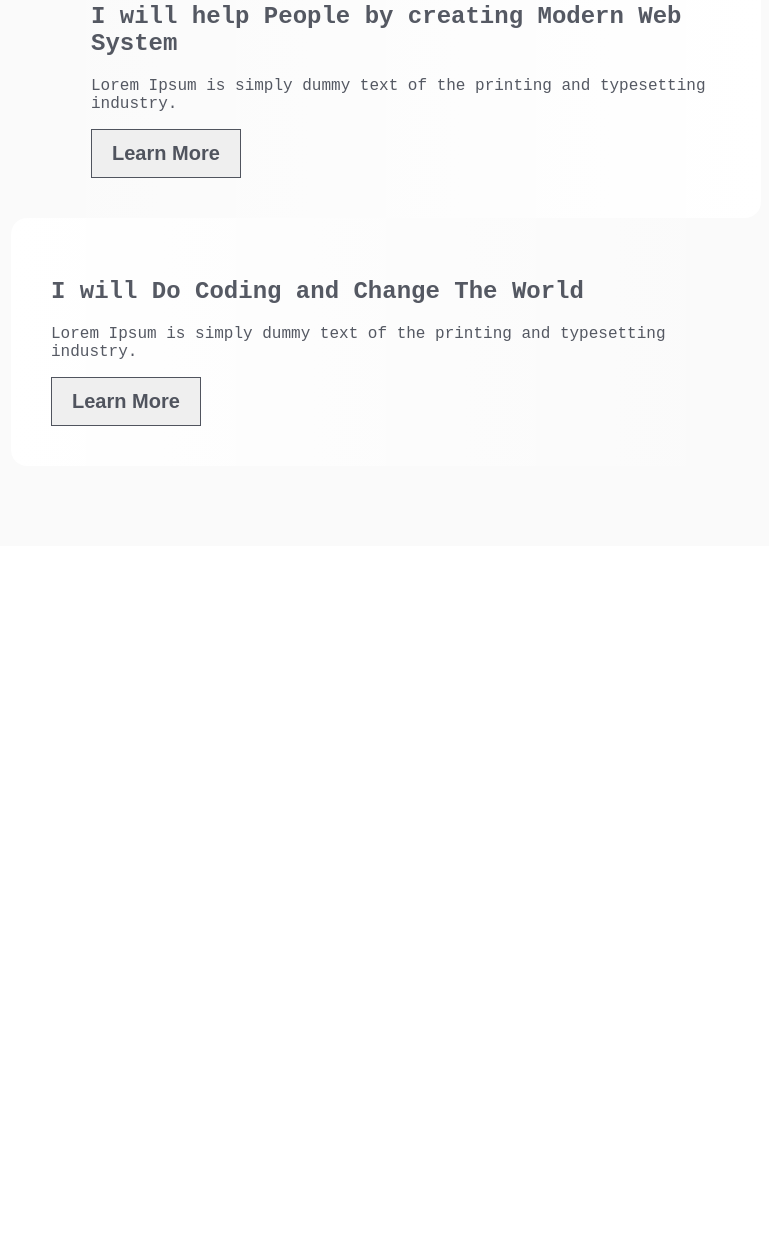
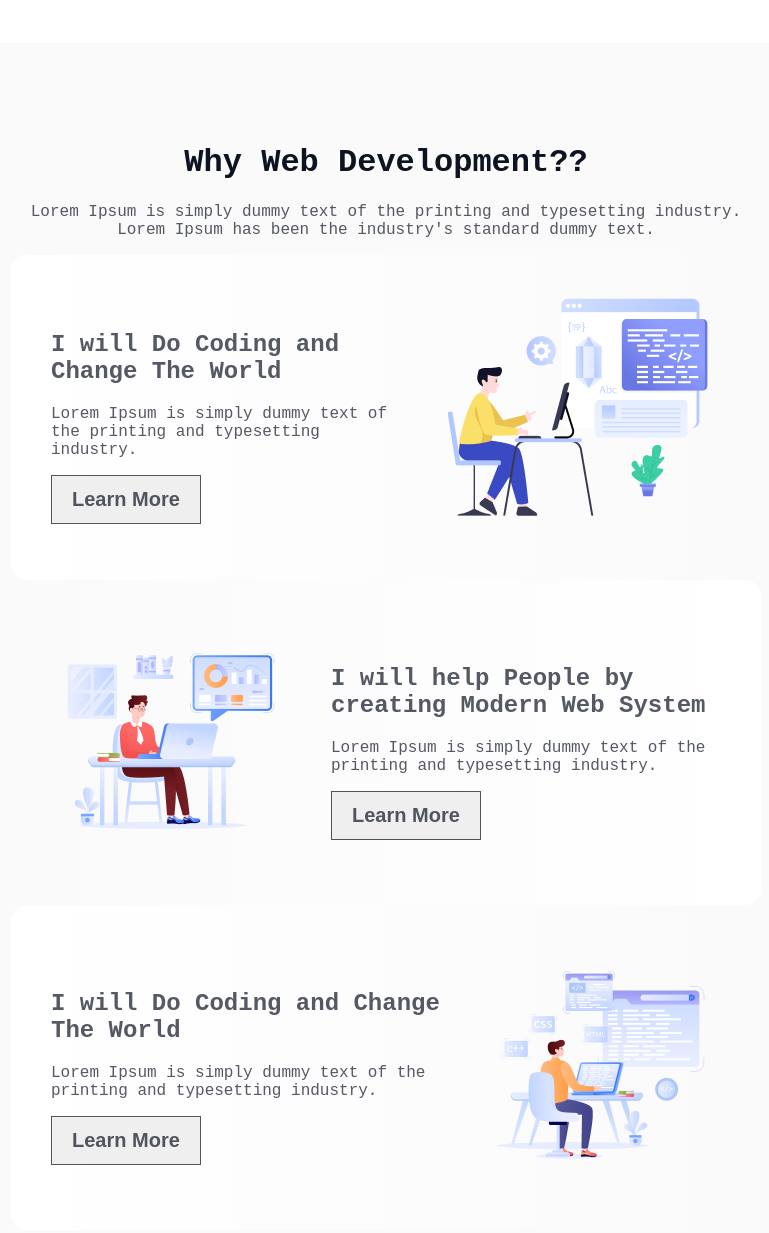
Before and after one commit to TousifSadequeChowdhury/MyPortfolio, a plain HTML site: page index.html in a window 1280 px wide. Shown: the part 752-1985 px from the top of the page, without its empty margins (242-1011 px from the left). Before the commit the page ends 1306 px from the top, so only its background shows below. Drawn offline with Linux system fonts and the light colour scheme; the site is published under a folder, as on GitHub Pages, so addresses that start at the root find nothing; a web font is replaced by a local one.

Commit message:
image not showing problem solved

```diff
--- a/index.html
+++ b/index.html
@@ -20,11 +20,11 @@
     </header>
     <main>
         <div class="banner">
-            <img src="/assets/Hero-bg.png" alt="bgimage">
+            <img src="./assets/Hero-bg.png" alt="bgimage">
 
            <div class="bannerContent">
             <div class="devIcon">
-                <img src="/assets/Group.png" alt="devlopericon">
+                <img src="./assets/Group.png" alt="devlopericon">
             </div>
             <div class="bannerDesc">
             <h1 class="bannerTitle">"In the near future, I hope to become a Developer."</h1>
@@ -51,14 +51,14 @@
       <button class="LearnMorreBtn">Learn More</button>
     </div>
     <div class="devReasonPic">
-      <img src="/assets/Layer_1.png" alt="">
+      <img src="./assets/Layer_1.png" alt="">
     </div>
   </div>
 
 
 <div class="devReasoncontainer2">
     <div class="devReasonPic">
-        <img src="/assets/Group 3.png" alt="">
+        <img src="./assets/Group 3.png" alt="">
       </div>
     <div class="devReasonText">
       <h2 class="reasonTitle">I will help People by creating Modern Web System</h2>
@@ -75,7 +75,7 @@
       <button class="LearnMorreBtn">Learn More</button>
     </div>
     <div class="devReasonPic">
-      <img src="/assets/Group 4.png" alt="">
+      <img src="./assets/Group 4.png" alt="">
     </div>
   </div>
 
```
